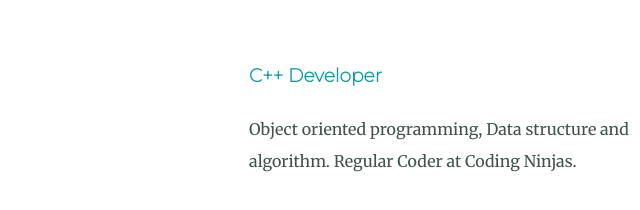
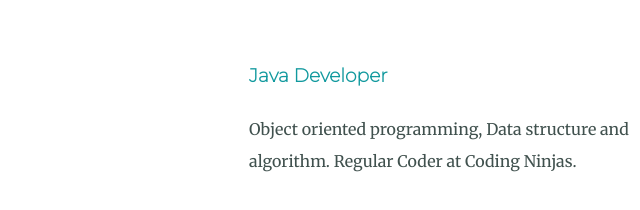
Before and after one commit to Shreyesh1/My-profile-site, a plain HTML site: page index.html in a window 1280 px wide. Shown: the part 1649-1859 px from the top of the page, 71-711 px from the left. Drawn offline with Linux system fonts and the light colour scheme; a web font is replaced by a local one.

Commit message:
Update index.html

```diff
--- a/index.html
+++ b/index.html
@@ -45,7 +45,7 @@
       </div>
       <div class="skill-row">
         <img class="dsaimg" src="algorithm.png" alt="skill-2">
-        <h3>C++ Developer</h3>
+        <h3>Java Developer</h3>
         <p>Object oriented programming, Data structure and algorithm. Regular Coder at Coding Ninjas.</p>
       </div>
     </div>
```
